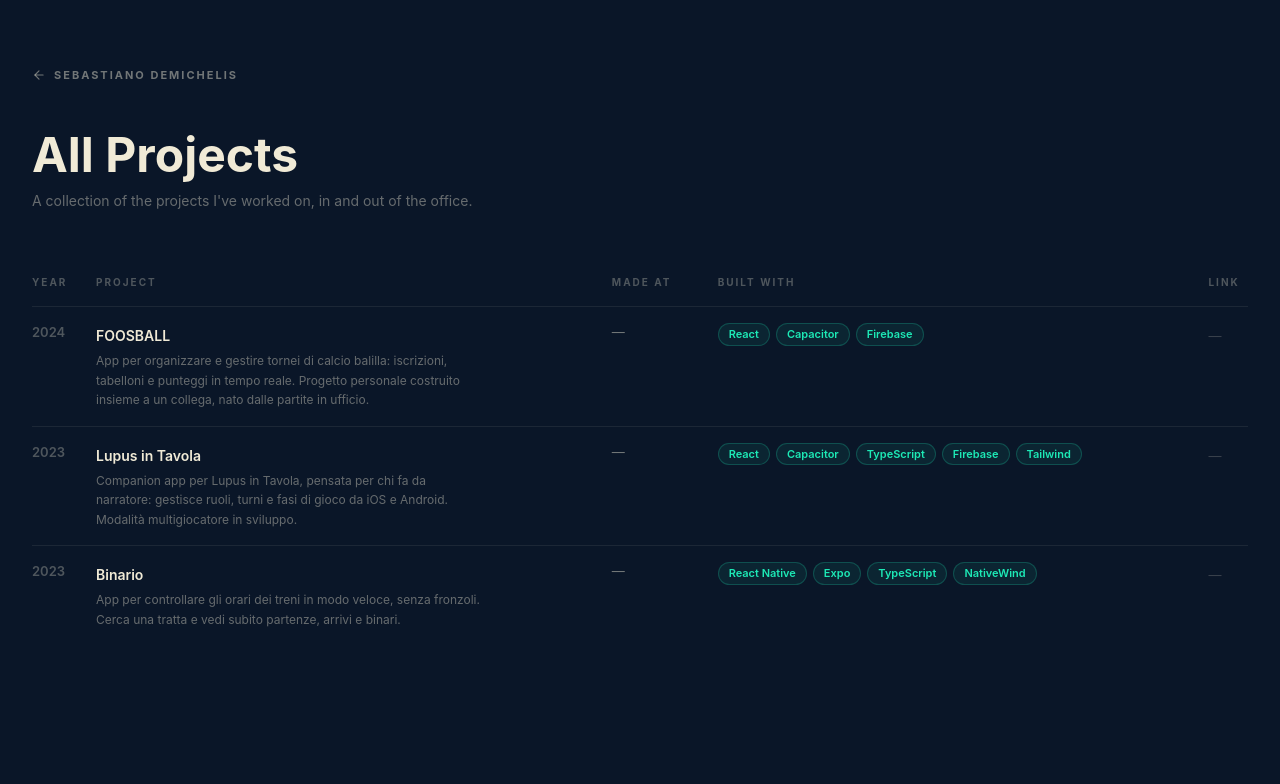
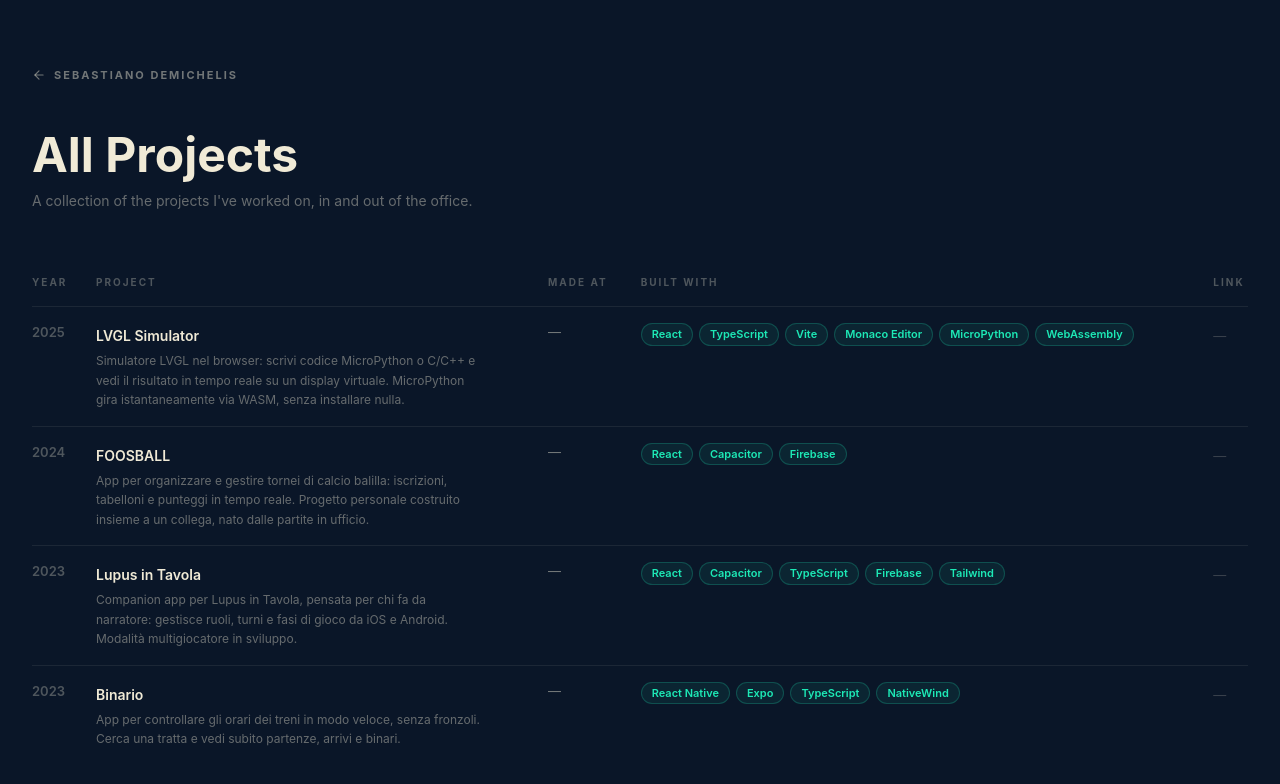
Before and after one commit to deeeemiss/portfolio, a React (Vite) app: page /archive in a window 1280 px wide. Shown: the top 784 px of the page. Built offline with nearby package versions, Linux system fonts and the light colour scheme; no server answers.

Commit message:
feat(projects): add LVGL Simulator
Live at lvglsim.dev, GitHub repo linked. First ready project —
unlocks Projects section and nav item.

Co-Authored-By: Claude Sonnet 4.6 <noreply@anthropic.com>

```diff
--- a/src/data/projects.ts
+++ b/src/data/projects.ts
@@ -28,6 +28,22 @@ export function isProjectReady(project: Project): boolean {
 }
 
 export const projects: Project[] = [
+  {
+    id: 'lvgl-simulator',
+    title: 'LVGL Simulator',
+    year: 2025,
+    description:
+      'Simulatore LVGL nel browser: scrivi codice MicroPython o C/C++ e vedi il risultato in tempo reale su un display virtuale. MicroPython gira istantaneamente via WASM, senza installare nulla.',
+    descriptionEn:
+      'Web-based LVGL simulator: write MicroPython or C/C++ and see it run live on a virtual display. MicroPython runs instantly via WebAssembly — no setup needed.',
+    tech: ['React', 'TypeScript', 'Vite', 'Monaco Editor', 'MicroPython', 'WebAssembly'],
+    platform: 'web',
+    featured: true,
+    links: {
+      website: 'https://lvglsim.dev',
+      github: 'https://github.com/deeeemiss/lvgl-simulator',
+    },
+  },
   {
     id: 'foosball',
     title: 'FOOSBALL',
```
